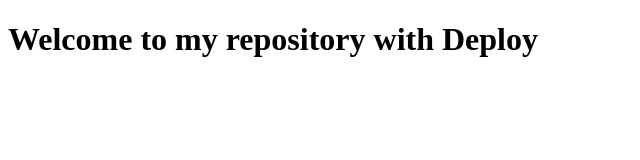
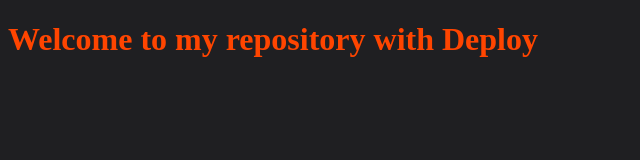
Before and after one commit to erozog125/deploy-example-cohorteVIII, a plain HTML site: page index.html in a window 1280 px wide. Shown: the whole page, without its empty margins (0-640 px from the left). Drawn offline with Linux system fonts and the light colour scheme.

Commit message:
Update background color

```diff
--- a/index.html
+++ b/index.html
@@ -5,6 +5,15 @@
   <meta name="viewport" content="width=device-width, initial-scale=1.0">
   <title>Ejemplo de mi primer deploy</title>
 </head>
+<style>
+  body {
+    background-color: #1f1f22;
+  }
+
+  h1 {
+   color: #ff4500;
+  }
+</style>
 <body>
   <h1>Welcome to my repository with Deploy</h1>
 </body>
```
